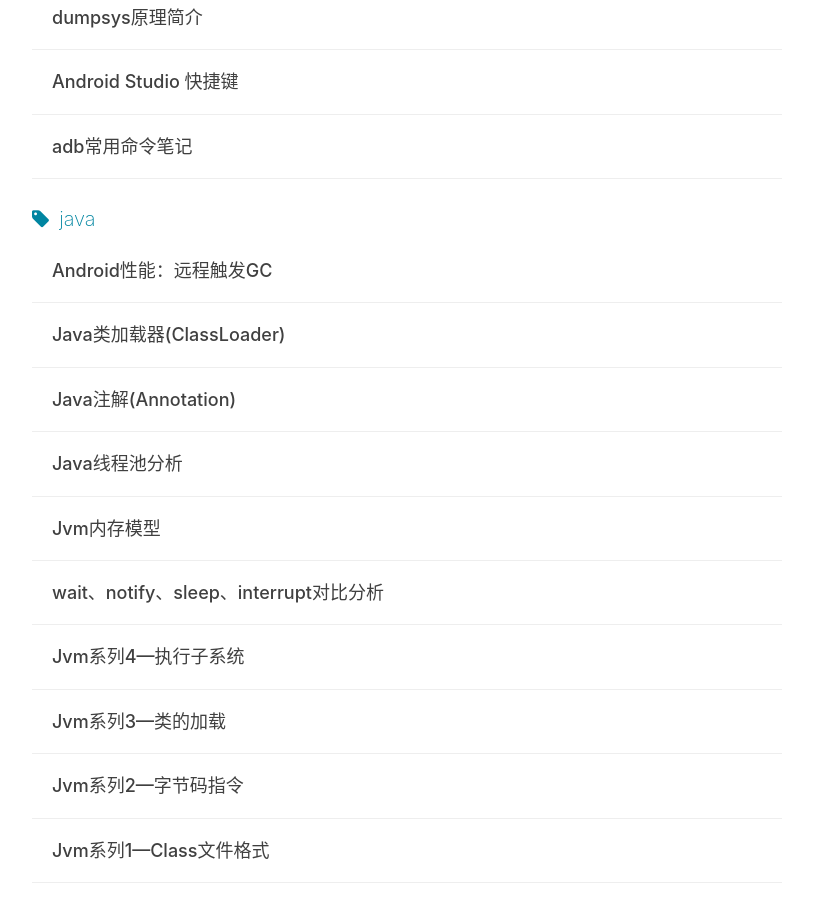
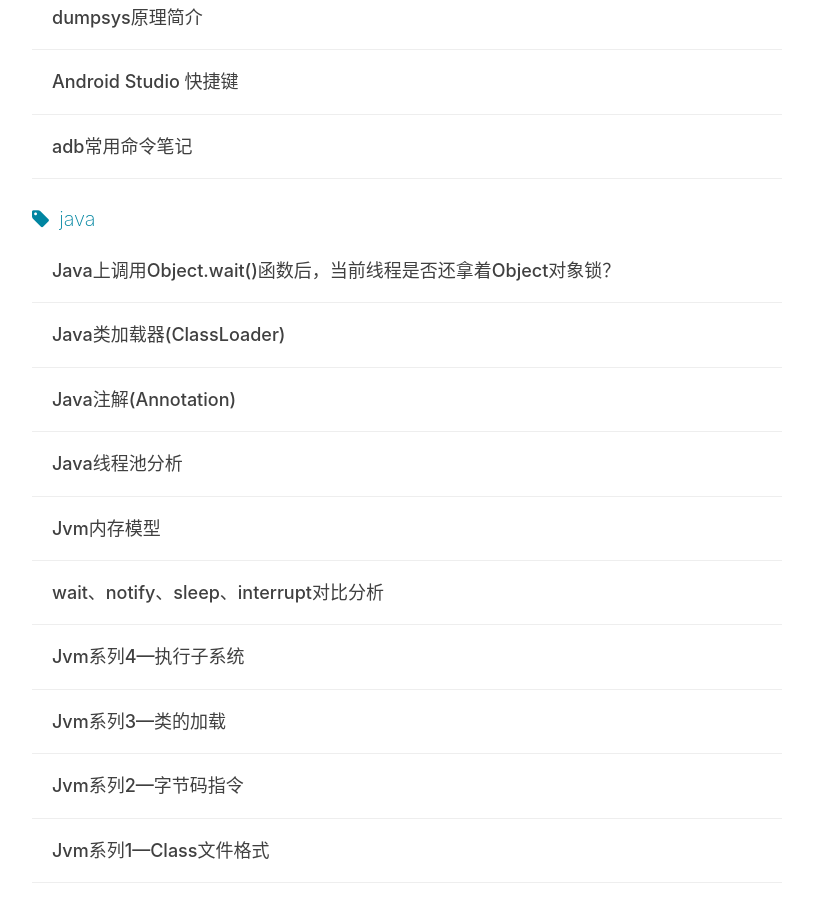
Before and after one commit to yuanfentiank789/yuanfentiank789.github.io, a Jekyll site: the page built from tags.html, in a window 1280 px wide and 900 px high, scrolled down 7908 px. Shown: the whole window, without its empty margins (233-1046 px from the left). Built offline with Jekyll 4.4.1, drawn with Linux system fonts in a browser that asks for light colours; nearby versions of some CDN libraries; comment, search, counter and statistics services are not loaded; some of the changed text lies outside the part shown.

Commit message:
update
update

```diff
--- a/_posts/2016-09-09-notify_sleep.md
+++ b/_posts/2016-09-09-notify_sleep.md
@@ -1,6 +1,6 @@
 ---
 layout: post
-title:  "Android性能：远程触发GC"
+title:  "Java上调用Object.wait()函数后，当前线程是否还拿着Object对象锁？"
 date:   2016-09-09 1:05:00
 catalog:  true
 tags:
```
